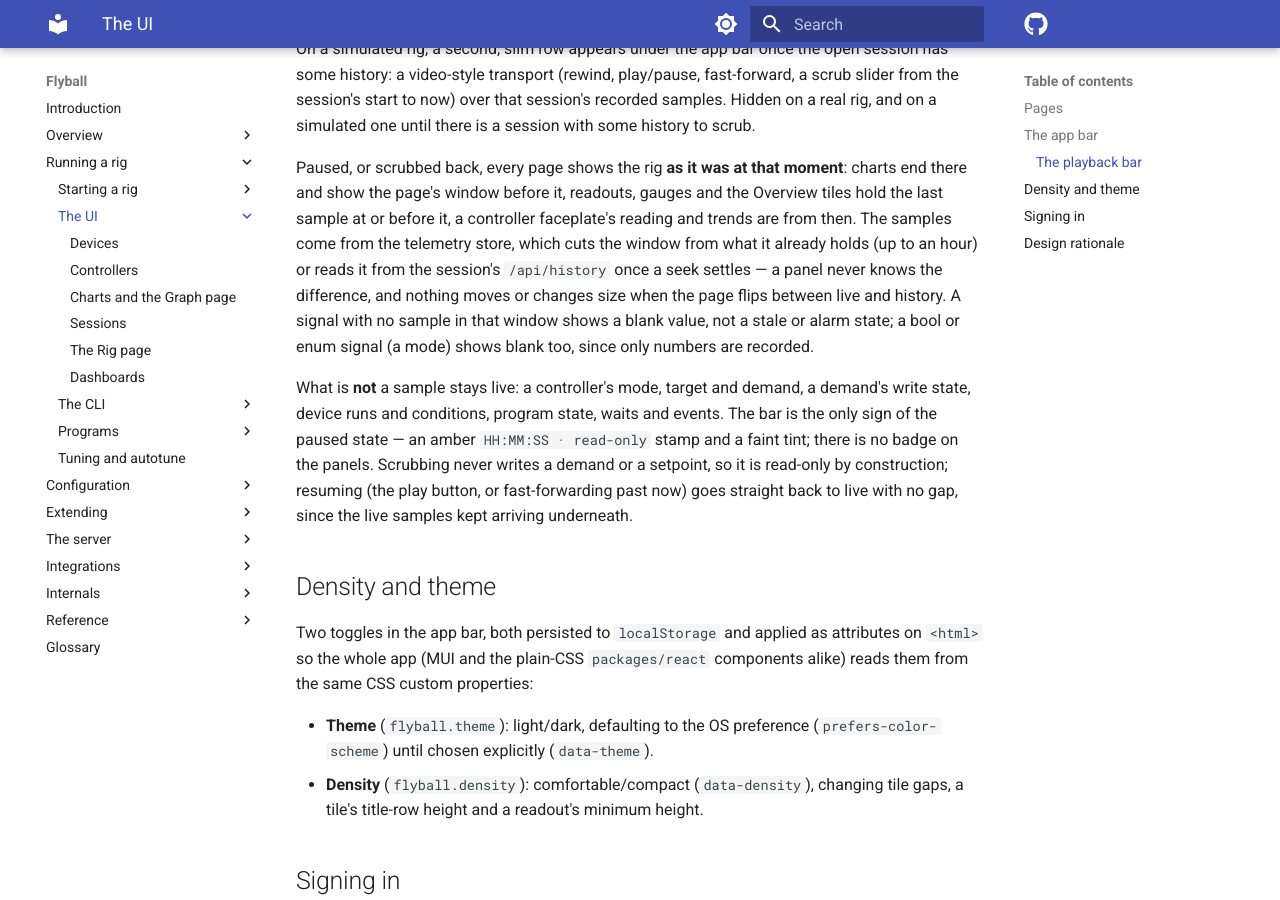
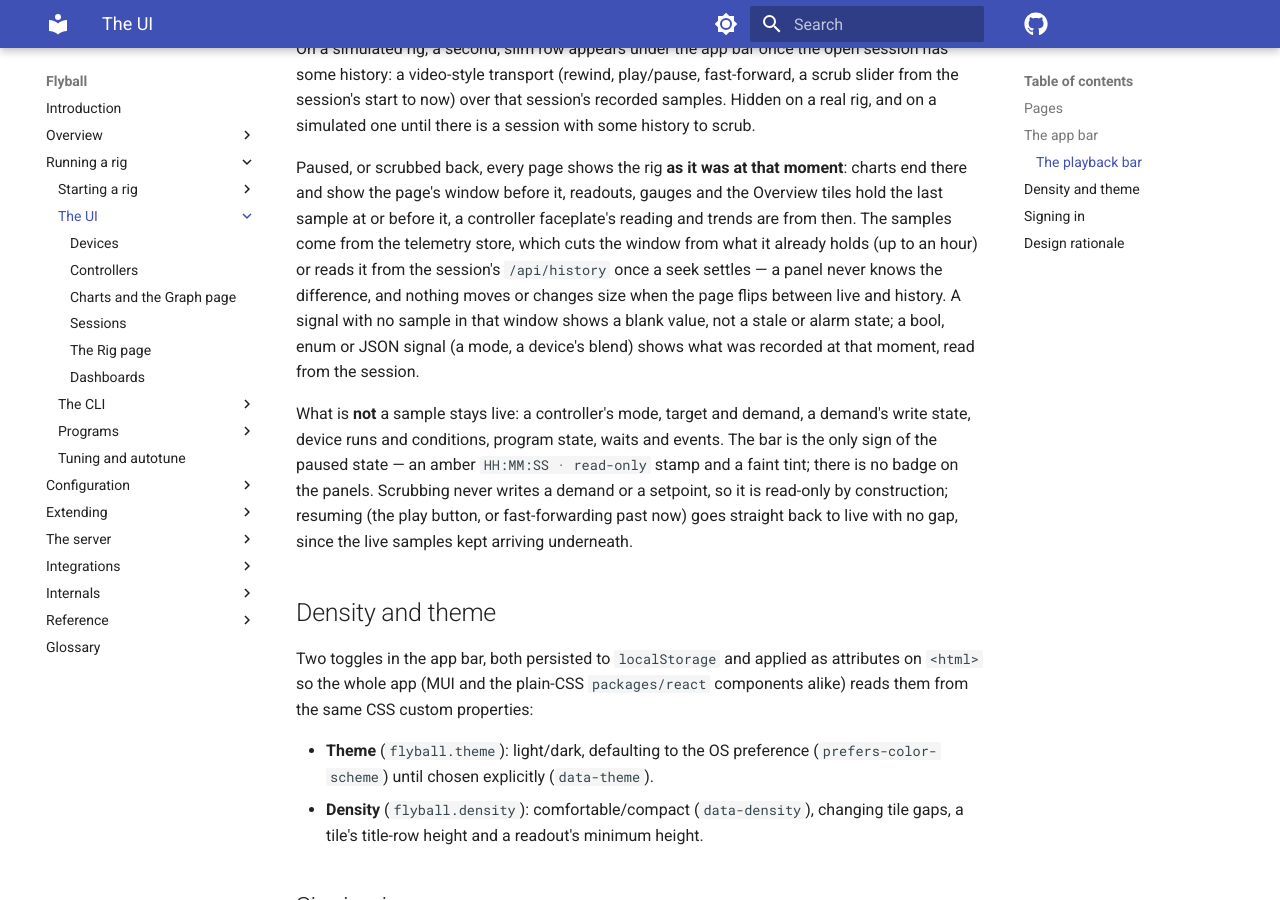
Before and after one commit to bengineer42/flyball, an MkDocs documentation site: the page built from book/src/1-running/ui/index.md, in a window 1280 px wide and 900 px high, scrolled down 2264 px. Built offline with MkDocs 1.6.1 and Material for MkDocs 9.7.7, drawn with Linux system fonts in a browser that asks for light colours; comment, search, counter and statistics services are not loaded; the version menu is left out.

Commit message:
book: a paused mode or JSON signal shows what was recorded
Co-Authored-By: Claude Opus 5 <noreply@anthropic.com>

```diff
--- a/book/src/1-running/ui/index.md
+++ b/book/src/1-running/ui/index.md
@@ -75,8 +75,9 @@ from the telemetry store, which cuts the window from what it already holds
 (up to an hour) or reads it from the session's `/api/history` once a seek
 settles — a panel never knows the difference, and nothing moves or changes
 size when the page flips between live and history. A signal with no sample
-in that window shows a blank value, not a stale or alarm state; a bool or
-enum signal (a mode) shows blank too, since only numbers are recorded.
+in that window shows a blank value, not a stale or alarm state; a bool, enum
+or JSON signal (a mode, a device's blend) shows what was recorded at that
+moment, read from the session.
 
 What is **not** a sample stays live: a controller's mode, target and demand,
 a demand's write state, device runs and conditions, program state, waits and
```
